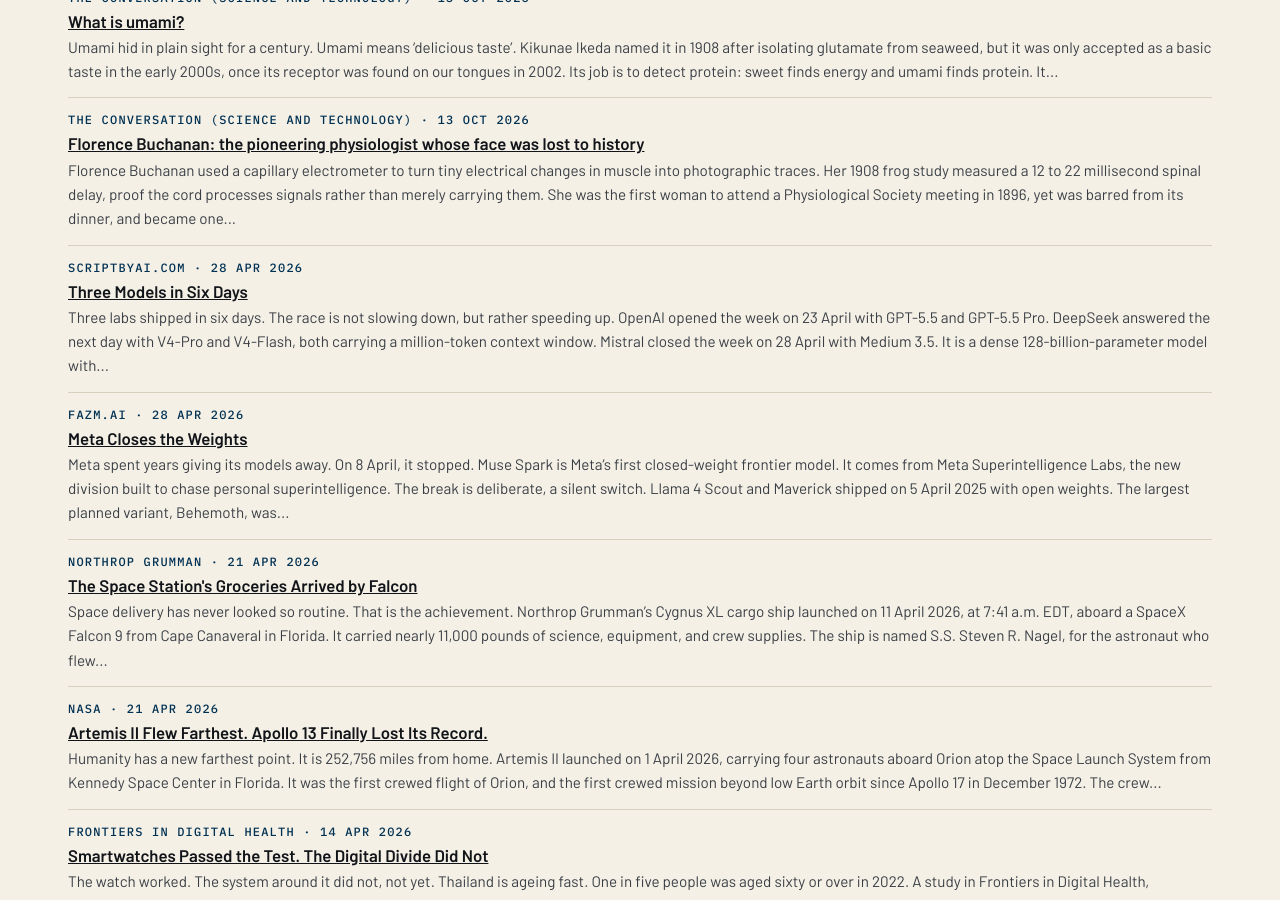
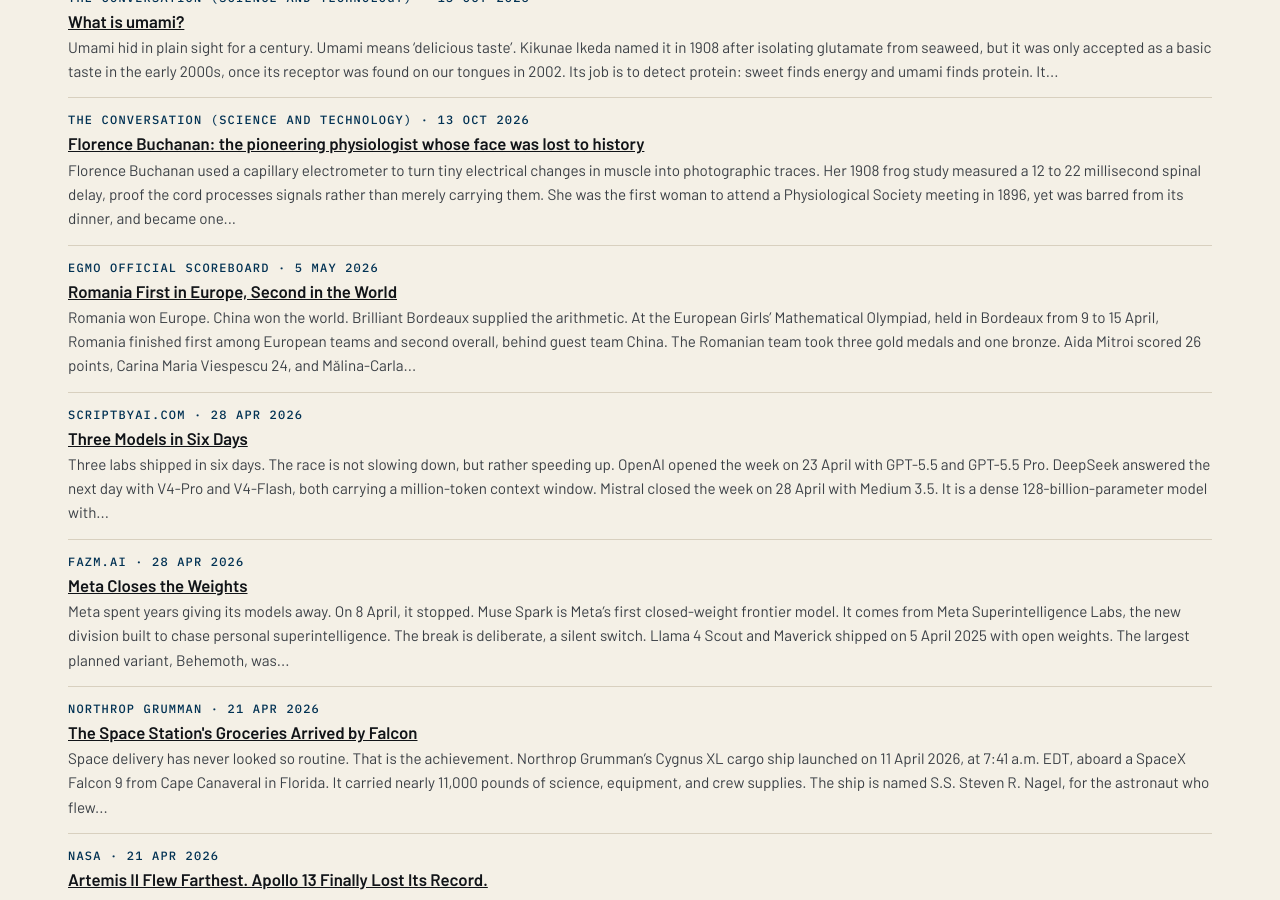
Before and after one commit to katz-news/katz.news, a Jekyll site: the page built from briefs/index.html, in a window 1280 px wide and 900 px high, scrolled down 14549 px. Built offline with Jekyll 4.4.1, drawn with Linux system fonts in a browser that asks for light colours.

Commit message:
Publish 2026-11-06

```diff
--- a/_data/build.yml
+++ b/_data/build.yml
@@ -1 +1 @@
-published_at: 2026-11-06T19:28:38Z
+published_at: 2026-11-06T19:29:28Z
--- /dev/null
+++ b/_posts/briefs/2026-11-06-romania-first-in-europe-second-in-the-world.md
@@ -0,0 +1,19 @@
+---
+published: true
+title: Romania First in Europe, Second in the World
+date: 2026-05-05
+section: education
+source_name: EGMO official scoreboard
+source_url: https://www.egmo.org/egmos/egmo15/scoreboard/
+---
+Romania won Europe. China won the world. Brilliant Bordeaux supplied the arithmetic.
+
+At the European Girls' Mathematical Olympiad, held in Bordeaux from 9 to 15 April, Romania finished first among European teams and second overall, behind guest team China.
+
+The Romanian team took three gold medals and one bronze. Aida Mitroi scored 26 points, Carina Maria Viespescu 24, and Mălina-Carla Pavel 30. Ioana Stroe added 14 points and a bronze.
+
+China's four contestants scored 36, 35, 35 and 42 points. That total left no argument.
+
+Romania's victory is European, not global. The distinction matters, and it flatters both sides: Romania beat every neighbour, China beat everyone.
+
+Sixty-seven countries sent 260 contestants. Romania finished top of its continent. In mathematics, as in geography, second place can still be first at home.
```
